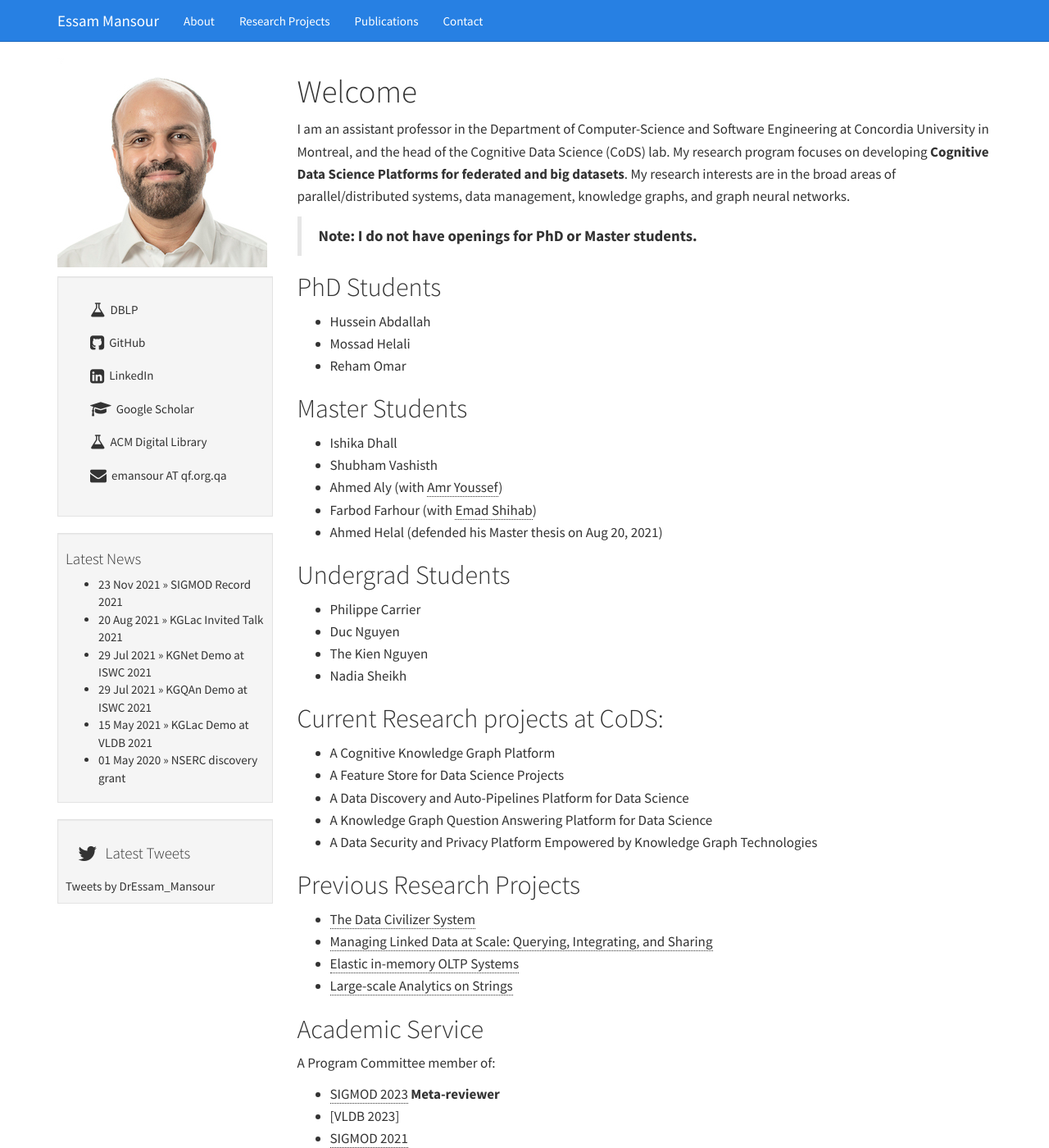
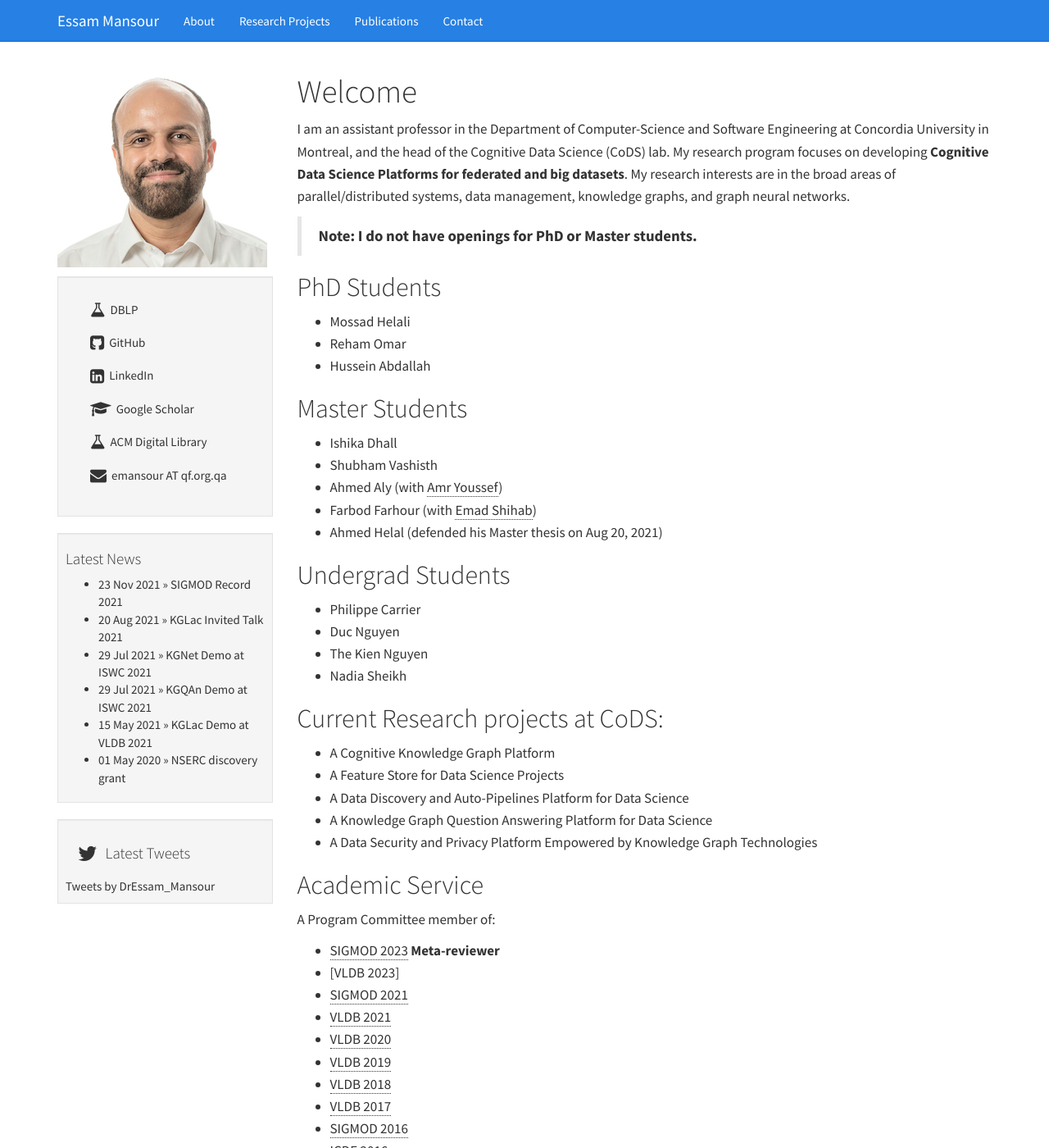
Before and after one commit to mansoure/mansoure.github.io, a Jekyll site: the page built from index.md, in a window 1280 px wide and 1400 px high. Shown: the whole window at 82% size. Built offline with Jekyll 4.4.1, drawn with Linux system fonts in a browser that asks for light colours; comment, search, counter and statistics services are not loaded.

Commit message:
Update index.md

```diff
--- a/index.md
+++ b/index.md
@@ -9,9 +9,9 @@ I am an assistant professor in the Department of Computer-Science and Software E
 > **Note: I do not have openings for PhD or Master students.**
 
 ## PhD Students
-- Hussein Abdallah
 - Mossad Helali
 - Reham Omar
+- Hussein Abdallah
 
 ## Master Students
 - Ishika Dhall
@@ -35,12 +35,12 @@ I am an assistant professor in the Department of Computer-Science and Software E
 - A Knowledge Graph Question Answering Platform for Data Science
 - A Data Security and Privacy Platform Empowered by Knowledge Graph Technologies
 
-## Previous Research Projects
+<!-- ## Previous Research Projects
 
 - [The Data Civilizer System](/research/dc/)
 - [Managing Linked Data at Scale: Querying, Integrating, and Sharing](/research/lusail/)
 - [Elastic in-memory OLTP Systems](/research/estore/)
-- [Large-scale Analytics on Strings](/research/starDB/)
+- [Large-scale Analytics on Strings](/research/starDB/) -->
 
 ## Academic Service
 A Program Committee member of:
```
